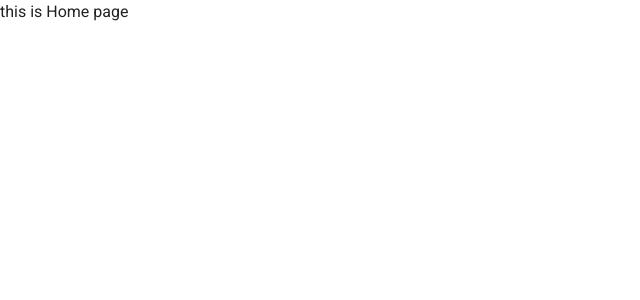
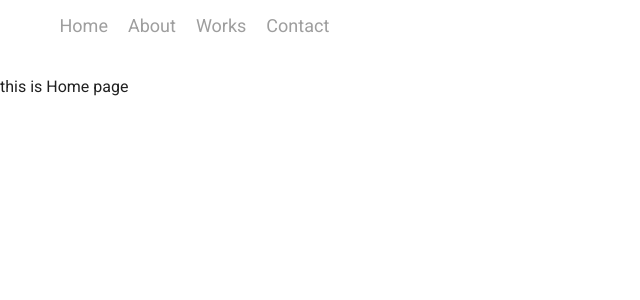
Before and after one commit to akiyoshiyamamoto/vue-portfolio, a Vue app: page / in a window 1280 px wide. Shown: the top 300 px of the page, without its empty margins (0-640 px from the left). Built offline with nearby package versions, Linux system fonts and the light colour scheme.

Commit message:
Fix: #2 Headerコンポーネントを作成

```diff
--- a/src/App.vue
+++ b/src/App.vue
@@ -1,6 +1,7 @@
 <template>
   <v-app>
     <v-main>
+      <Header></Header>
       <router-view></router-view>
     </v-main>
   </v-app>
@@ -8,10 +9,12 @@
 
 <script>
 
+import Header from "@/components/Header";
 export default {
   name: 'App',
 
   components: {
+    Header
   },
 
   data: () => ({
--- /dev/null
+++ b/src/components/Header.vue
@@ -0,0 +1,22 @@
+<template>
+  <v-container class="d-flex justify-start mb-6">
+    <router-link to="/" class="mr-5 grey--text">Home</router-link>
+    <router-link to="/about" class="mr-5 grey--text">About</router-link>
+    <router-link to="/works" class="mr-5 grey--text">Works</router-link>
+    <router-link to="/contact" class="mr-5 grey--text">Contact</router-link>
+  </v-container>
+
+</template>
+
+<script>
+export default {
+  name: "Header"
+}
+</script>
+
+<style scoped>
+a {
+  text-decoration: none;
+  font-size: large;
+}
+</style>
```
